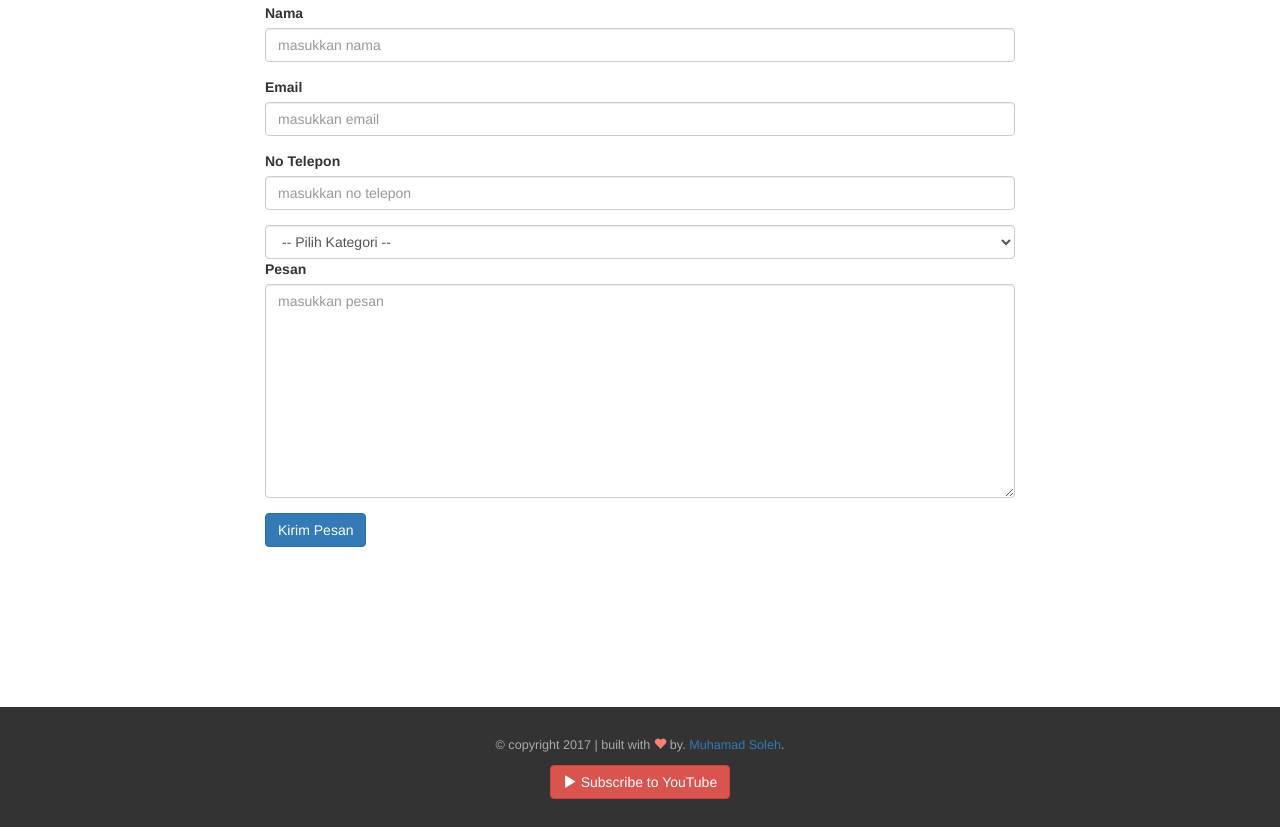
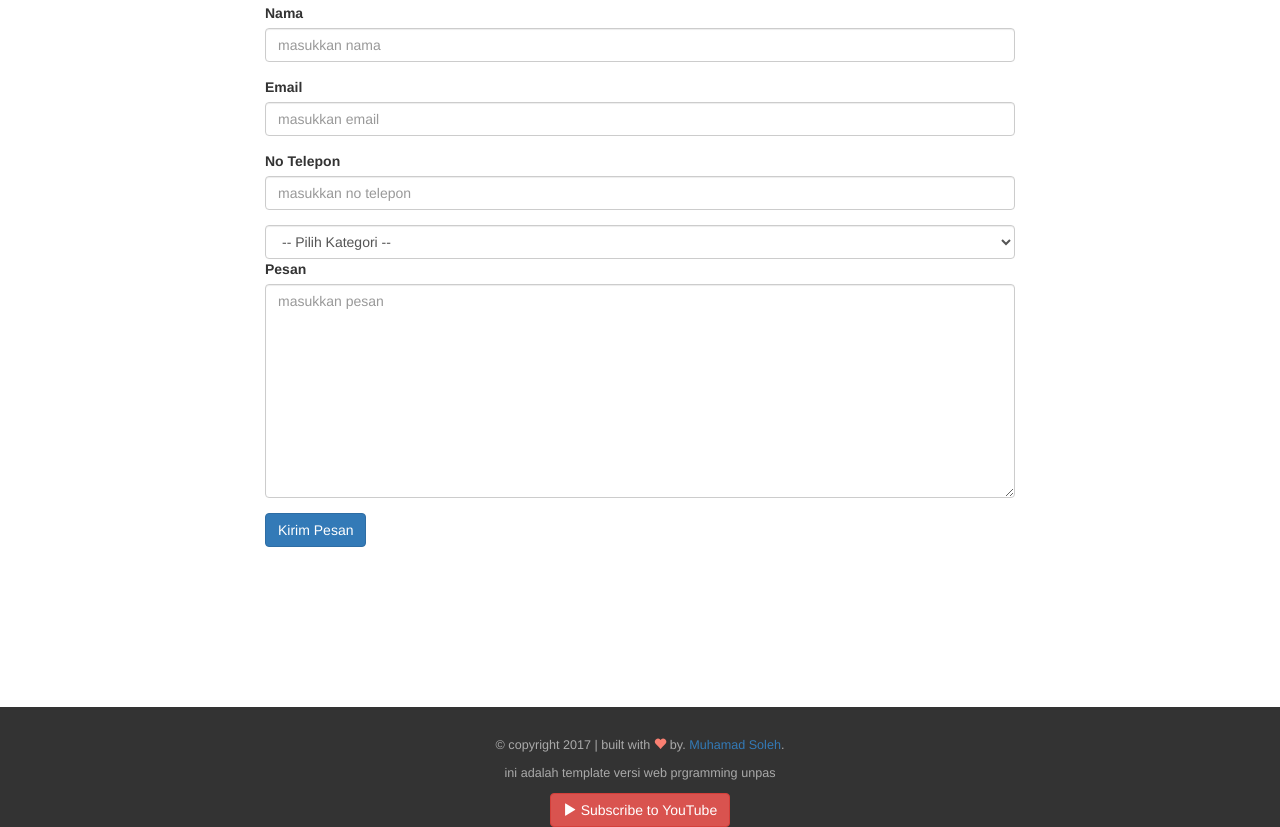
Before and after one commit to muhamadsoleh99/myPorto, a plain HTML site: page index.html in a window 1280 px wide. Shown: the part 1930-2757 px from the top of the page. Drawn offline with Linux system fonts and the light colour scheme.

Commit message:
add source

```diff
--- a/index.html
+++ b/index.html
@@ -177,6 +177,7 @@
         <div class="row">
           <div class="col-sm-12">
             <p>&copy; copyright 2017 | built with <i class="glyphicon glyphicon-heart"></i> by. <a href="https://www.instagram.com/ahmadsoleh832">Muhamad Soleh</a>.</p>
+            <p>ini adalah template versi web prgramming unpas</p>
           </div>
         </div>
         <div class="row">
```
